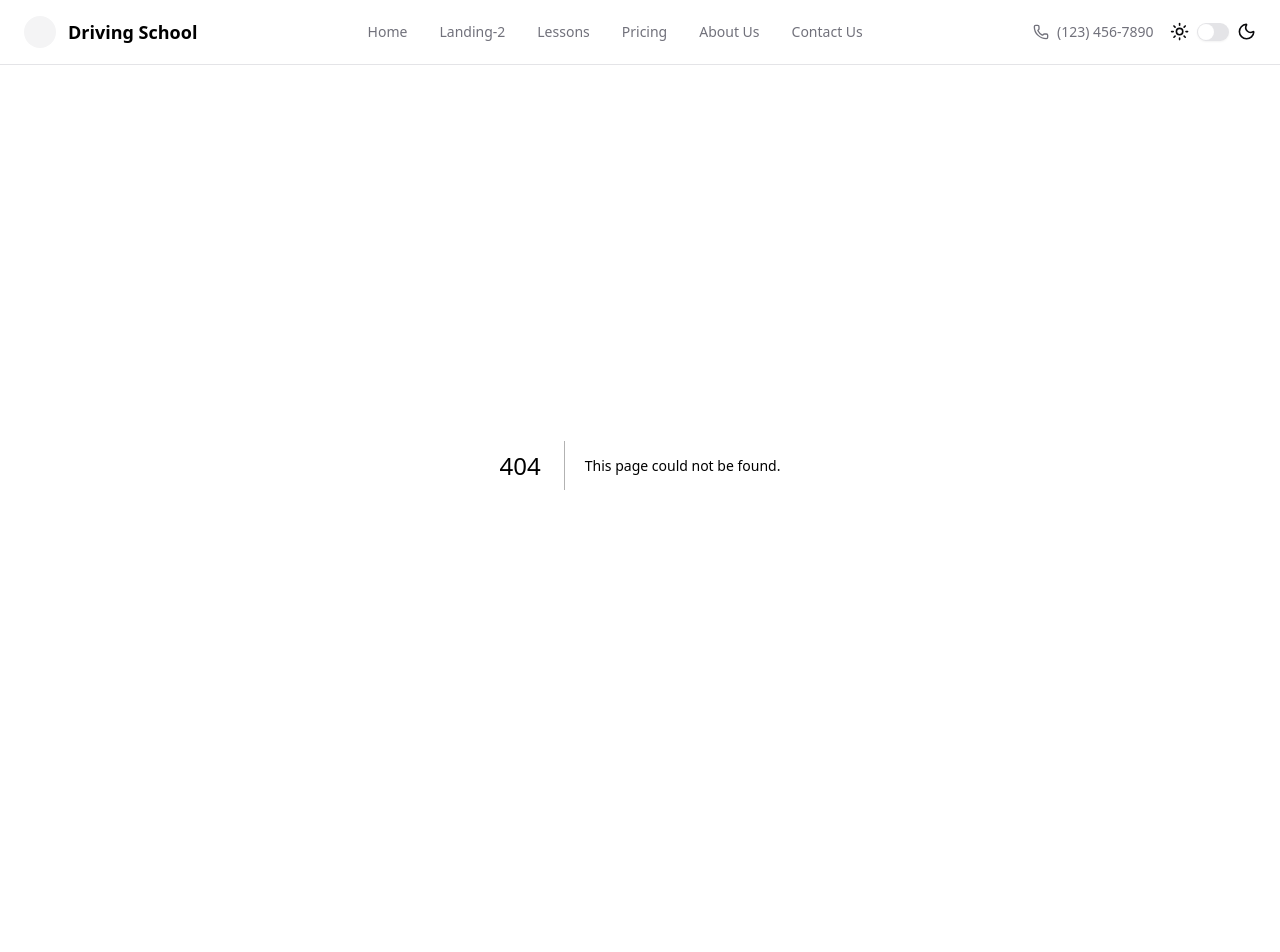
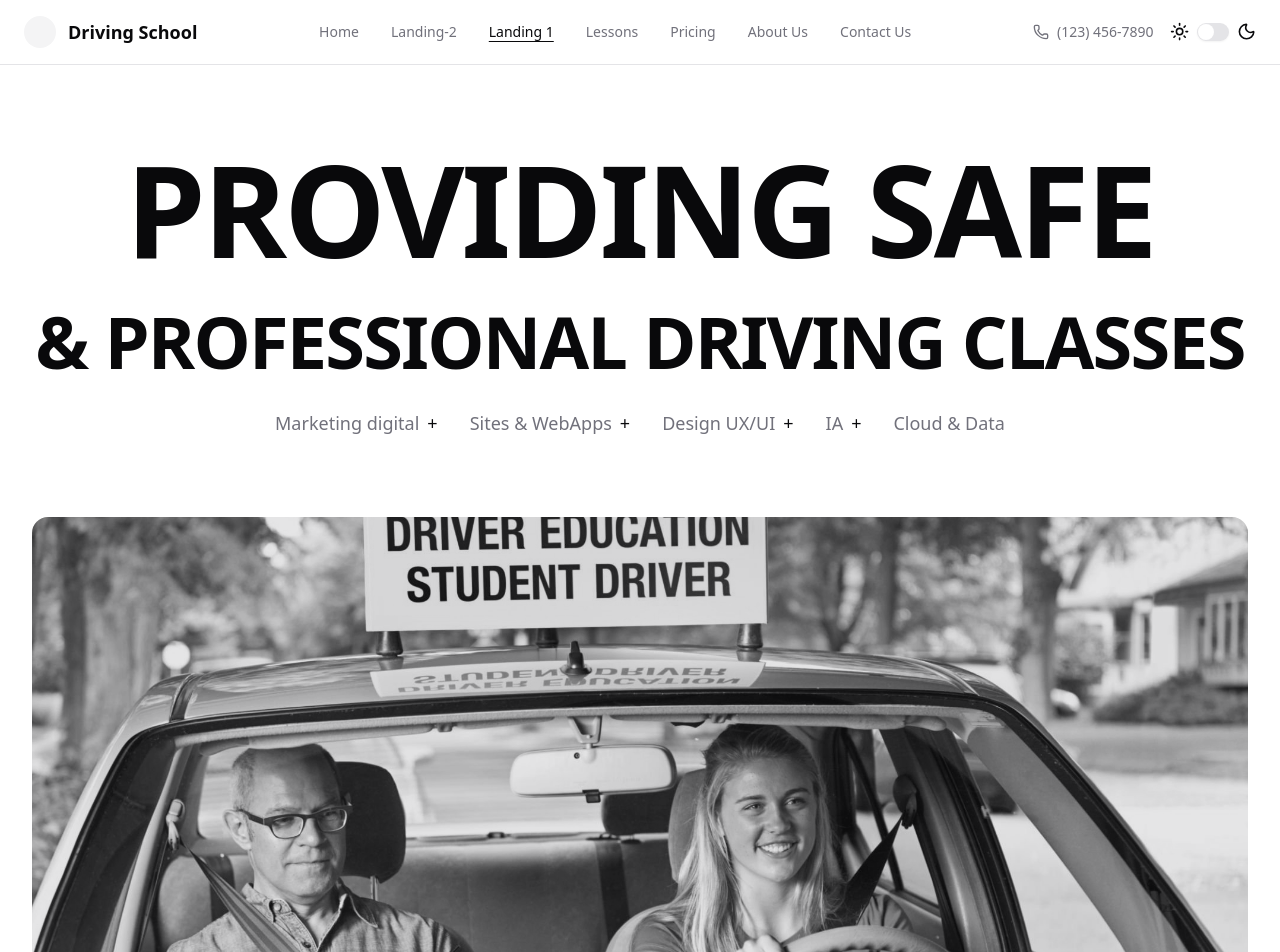
Before and after one commit to team-virtura-tech/easy-ca-driving-school, a Next.js app: page /landing-1 in a window 1280 px wide. Before the commit this address had no page. Shown: the top 952 px of the page. Before the commit the page ends 865 px from the top, so only its background shows below. Built offline with nearby package versions, Linux system fonts and the light colour scheme.

Commit message:
[FEATURE] add landing page and landing hero component

```diff
--- /dev/null
+++ b/src/app/landing-1/page.tsx
@@ -0,0 +1,13 @@
+import { LandingHero } from '@/components/custom/landingHero/landingHero';
+
+export default function Landing1() {
+  return (
+    <div className="min-h-screen">
+      <LandingHero
+        firstLine="PROVIDING SAFE"
+        secondLine="& PROFESSIONAL DRIVING CLASSES"
+      />
+      {/* Future sections can be added here */}
+    </div>
+  );
+}
--- a/src/app/layout.tsx
+++ b/src/app/layout.tsx
@@ -1,4 +1,4 @@
-import { Header } from '@/components/custom/header';
+import { Header } from '@/components/custom/header/header';
 import type { Metadata } from 'next';
 import { Geist, Geist_Mono } from 'next/font/google';
 import './globals.css';
--- a/src/components/custom/header/header.tsx
+++ b/src/components/custom/header/header.tsx
@@ -25,6 +25,7 @@ type NavItem = {
 const navItems: NavItem[] = [
   { label: 'Home', href: '/' },
   { label: 'Landing-2', href: '/landing-2' },
+  { label: 'Landing 1', href: '/landing-1' },
   { label: 'Lessons', href: '/lessons' },
   { label: 'Pricing', href: '/pricing' },
   { label: 'About Us', href: '/about' },
--- /dev/null
+++ b/src/components/custom/landingHero/index.ts
@@ -0,0 +1,2 @@
+export { LandingHero } from './landingHero';
+export type { LandingHeroProps } from './landingHero';
--- /dev/null
+++ b/src/components/custom/landingHero/landingHero.tsx
@@ -0,0 +1,112 @@
+'use client';
+
+import { cn } from '@/lib/utils';
+import { motion, useReducedMotion } from 'framer-motion';
+import Image from 'next/image';
+
+export type LandingHeroProps = {
+  id?: string;
+  className?: string;
+  firstLine?: string;
+  secondLine?: string;
+};
+
+export const LandingHero = ({
+  id,
+  className,
+  firstLine = 'Solutions digitales',
+  secondLine = '',
+}: LandingHeroProps) => {
+  const reduce = useReducedMotion();
+  const componentName = 'LandingHero';
+  const rootId = id ?? componentName;
+
+  return (
+    <motion.section
+      id={rootId}
+      data-component={componentName}
+      initial={reduce ? false : { opacity: 0 }}
+      animate={reduce ? {} : { opacity: 1 }}
+      transition={{ duration: 0.6, ease: 'easeOut' }}
+      className={cn(
+        'relative w-full min-h-screen bg-background flex flex-col',
+        className
+      )}
+    >
+      {/* Hero Content - Text Section */}
+      <div className="flex-1 flex items-center justify-center text-center px-4 sm:px-6 lg:px-8 py-20">
+        <div className="max-w-screen-xl mx-auto">
+          <motion.h1
+            initial={reduce ? false : { opacity: 0, y: 32 }}
+            animate={reduce ? {} : { opacity: 1, y: 0 }}
+            transition={{ duration: 0.8, delay: 0.2, ease: 'easeOut' }}
+            className="text-6xl sm:text-7xl md:text-8xl lg:text-9xl font-bold tracking-tight text-foreground mb-8"
+          >
+            {firstLine}
+          </motion.h1>
+
+          {secondLine && (
+            <motion.h2
+              initial={reduce ? false : { opacity: 0, y: 32 }}
+              animate={reduce ? {} : { opacity: 1, y: 0 }}
+              transition={{ duration: 0.8, delay: 0.4, ease: 'easeOut' }}
+              className="text-4xl sm:text-5xl md:text-6xl lg:text-7xl font-semibold tracking-tight text-foreground mb-8"
+            >
+              {secondLine}
+            </motion.h2>
+          )}
+
+          {/* Service Tags */}
+          <motion.div
+            initial={reduce ? false : { opacity: 0, y: 20 }}
+            animate={reduce ? {} : { opacity: 1, y: 0 }}
+            transition={{ duration: 0.6, delay: 0.6, ease: 'easeOut' }}
+            className="flex flex-wrap items-center justify-center gap-4 sm:gap-6 md:gap-8 text-sm sm:text-base md:text-lg text-muted-foreground"
+          >
+            <span className="flex items-center gap-2">
+              Marketing digital
+              <span className="text-foreground">+</span>
+            </span>
+            <span className="flex items-center gap-2">
+              Sites & WebApps
+              <span className="text-foreground">+</span>
+            </span>
+            <span className="flex items-center gap-2">
+              Design UX/UI
+              <span className="text-foreground">+</span>
+            </span>
+            <span className="flex items-center gap-2">
+              IA
+              <span className="text-foreground">+</span>
+            </span>
+            <span>Cloud & Data</span>
+          </motion.div>
+        </div>
+      </div>
+
+      {/* Image Section */}
+      <motion.div
+        initial={reduce ? false : { opacity: 0, y: 40 }}
+        animate={reduce ? {} : { opacity: 1, y: 0 }}
+        transition={{ duration: 0.8, delay: 0.8, ease: 'easeOut' }}
+        className="px-4 sm:px-6 lg:px-8 pb-8"
+      >
+        <div className="max-w-screen-2xl mx-auto">
+          <div className="relative aspect-[16/9] w-full overflow-hidden rounded-2xl">
+            <Image
+              src="/images/landing/student-driver.jpg"
+              alt="Student learning to drive with professional instructor"
+              fill
+              priority
+              className="object-cover object-center grayscale"
+              sizes="(max-width: 768px) 100vw,
+                     (max-width: 1280px) 100vw,
+                     100vw"
+            />
+            <div className="absolute inset-0 bg-foreground/10 dark:bg-background/20" />
+          </div>
+        </div>
+      </motion.div>
+    </motion.section>
+  );
+};
```
